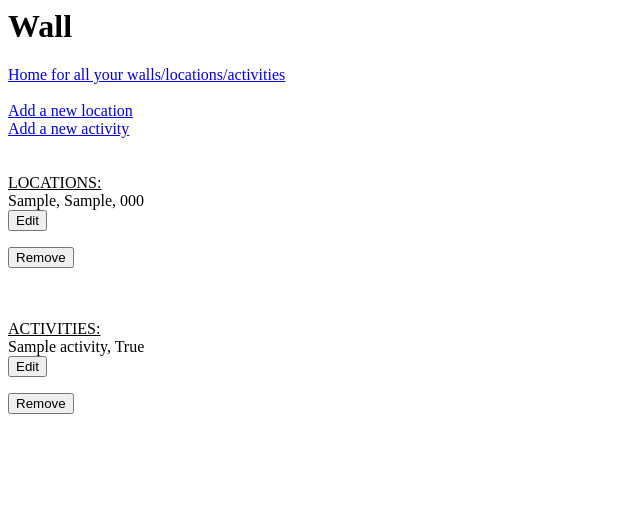
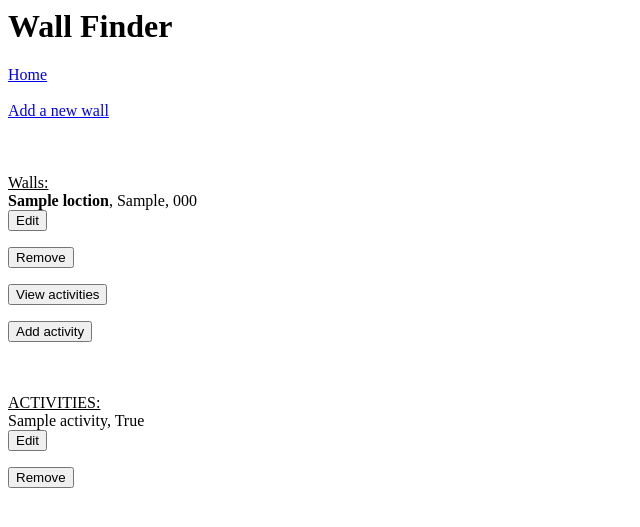
Before and after one commit to Almathex/FundamentalProject, a Flask app: template application/templates/index.html in a window 1280 px wide. Shown: the top 527 px of the page, without its empty margins (0-640 px from the left). Run offline with Flask 2, Linux system fonts and the light colour scheme; tables that the repository leaves empty hold one stand-in row (values such as "Sample post"); the template is opened without the code that fills it: values that come from a table or form of the project are taken from there, most other values are stand-ins (such as "Sample title", 1, 10 or a date in 2020).

Commit message:
adding relationship

```diff
--- a/application/routes.py
+++ b/application/routes.py
@@ -10,7 +10,7 @@ def index():
         "total_locations": Locations.query.count(),
         "total_activities": Activities.query.count()
     }
-    return render_template('index.html', title="Wall App", form=form, totals=totals, locations=Locations.query.all(), activities=Activities.query.all())
+    return render_template('index.html', title="Wall App", form=form, totals=totals, locations=Locations.query.all())
 
 @app.route('/add/location', methods=['POST', 'GET'])
 def add():
--- a/application/templates/index.html
+++ b/application/templates/index.html
@@ -3,11 +3,10 @@
     <br>
     <br>
     <div>
-        <u>LOCATIONS:</u>
+        <u>Walls:</u>
         <br>
         {% for location in locations %}
-
-            {{ location.county }},
+            <b>{{loction.wall_name}}</b>,
             {{ location.town }},
             {{ location.postcode }}
             <form action='{{ url_for('updateloc', id=location.id) }}'>
@@ -15,6 +14,12 @@
             </form>
             <form action='{{ url_for('deleteloc', id=location.id) }}'>
                 <input type=submit value="Remove">
+            </form>
+            <form action='{{ url_for('viewactivity', idNum=location.id) }}'>
+            <input type=submit value="View activities">
+            </form>
+            <form action='{{ url_for('add1', idNum=location.id) }}'>
+            <input type=submit value="Add activity">
             </form>
             <br>
         {% endfor %}
--- a/application/templates/layout.html
+++ b/application/templates/layout.html
@@ -1,17 +1,11 @@
-<html lang="en">
-<head>
-    <meta charset="UTF-8">
-    <meta name="viewport" content="width=device-width, initial-scale=1.0">
-    <title>Wall list</title>
-</head>
+<html>
 <body>
-    <h1>Wall</h1>
-    <a href="{{ url_for('index') }}">Home for all your walls/locations/activities</a>
+    <h1>Wall Finder</h1>
+    <a href="{{ url_for('index') }}">Home </a>
     <br>
     <br>
-    <a href="{{ url_for('add') }}">Add a new location</a>
+    <a href="{{ url_for('add') }}">Add a new wall</a>
     <br>
-    <a href="{{ url_for('add1') }}">Add a new activity</a>
     <br>
     {% block body_content %}
     {% endblock body_content %}
```
Also changed, not shown: application/templates/updatewall.html (renamed from application/templates/update.html, +8 -0 lines), application/templates/viewactivity.html (added, +16 -0 lines), application/templates/addactivity.html (renamed from application/templates/addact.html), application/templates/addwall.html (renamed from application/templates/add.html), application/templates/updateactivity.html (renamed from application/templates/updateact.html).
